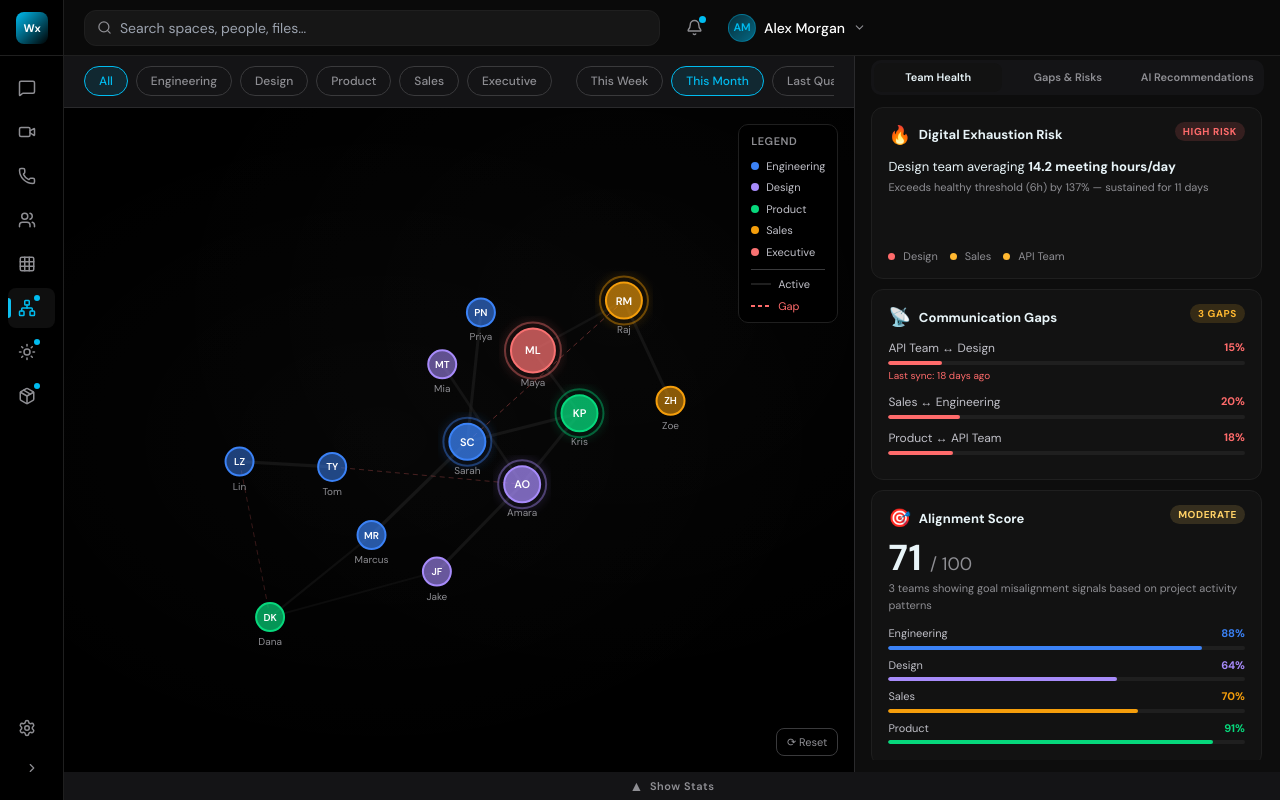
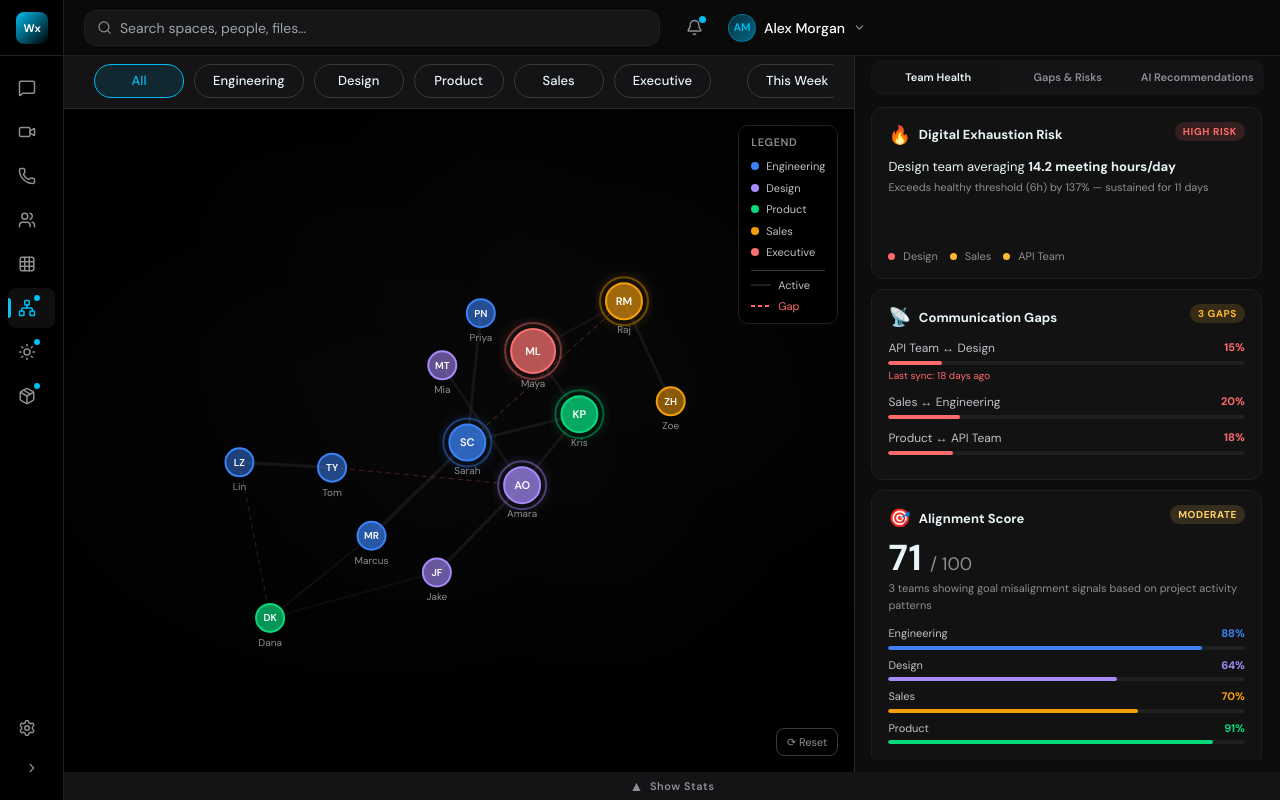
Before and after one commit to kpatel2913/CiscoCaseCompetition, a React (Vite) app in the folder webex-mockup/: page /workflows in a window 1280 px wide. Both pictures are taken after a click on the button 31 px from the left and 308 px from the top of the page. Built offline with nearby package versions, Linux system fonts and the light colour scheme.

Commit message:
ui update

```diff
--- a/webex-mockup/src/index.css
+++ b/webex-mockup/src/index.css
@@ -875,7 +875,8 @@ input[type="range"].progress-slider::-webkit-slider-thumb {
     display: none !important;
   }
   .wg-main[data-mobile-tab="map"] .wg-graph {
-    display: block !important;
+    display: flex !important;
+    flex-direction: column !important;
     height: 100% !important;
     width: 100% !important;
     flex: 1 !important;
--- a/webex-mockup/src/views/WorkflowsView.jsx
+++ b/webex-mockup/src/views/WorkflowsView.jsx
@@ -332,9 +332,9 @@ export default function WorkflowsView() {
                 >
                   <span className="flex items-center gap-2">
                     <span>{ind.icon}</span>
-                    {ind.label}
+                    <span>{ind.label}</span>
+                    <span className="text-[10px] text-gray-500 font-semibold opacity-70 ml-1">{ind.count}</span>
                   </span>
-                  <span className="text-xs text-gray-400 font-medium">{ind.count}</span>
                 </button>
               ))}
             </div>
--- a/webex-mockup/src/views/WorkgraphView.jsx
+++ b/webex-mockup/src/views/WorkgraphView.jsx
@@ -313,7 +313,7 @@ function GraphPanel({ deptFilter, onNodeClick, selectedNodeId }) {
   }, [selectedNodeId]);
 
   return (
-    <div ref={containerRef} style={{ position: 'relative', width: '100%', height: '100%' }}>
+    <div ref={containerRef} style={{ position: 'relative', width: '100%', height: '100%', minHeight: 0, flex: 1 }}>
       <svg
         ref={svgRef}
         className="workgraph-svg"
@@ -875,6 +875,8 @@ const KPI_ITEMS = [
   { label: 'Teams at exhaustion risk',      value: 3,    trend: '+2',    up: true,  good: false },
   { label: 'Alignment score',              value: 71,   trend: '−3pts', up: false, good: false },
   { label: 'Active communication gaps',    value: 3,    trend: '+1',    up: true,  good: false },
+  { label: 'Context switching index',       value: 4.8,  trend: '+0.5',  up: true,  good: false, isFloat: true },
+  { label: 'Productivity recovery (hrs)',   value: 12.5, trend: '+2.1h', up: true,  good: true,  isFloat: true },
   { label: 'Avg response time (hrs)',       value: 2.4,  trend: '−0.6h', up: false, good: true,  isFloat: true },
   { label: 'Avg meeting hrs / day',         value: 8.7,  trend: '+1.2h', up: true,  good: false, isFloat: true },
 ];
@@ -1002,13 +1004,13 @@ function TopFilterBar({ deptFilter, setDeptFilter, timeRange, setTimeRange }) {
       key={label}
       onClick={onClick}
       style={{
-        padding: '5px 14px', borderRadius: 20, fontSize: 12, fontWeight: 500,
+        padding: '6px 18px', borderRadius: 20, fontSize: 13, fontWeight: 500,
         border: `1px solid ${active ? (color || '#00BCF0') : '#3A3A3C'}`,
         background: active ? (color ? color + '22' : 'rgba(0,188,240,0.12)') : 'transparent',
-        color: active ? (color || '#00BCF0') : '#8E8E93',
+        color: active ? (color || '#00BCF0') : '#E8F4F8',
         cursor: 'pointer', transition: 'all 0.15s',
         whiteSpace: 'nowrap', flexShrink: 0,
-        minWidth: 'max-content',
+        minWidth: 90, textAlign: 'center'
       }}
     >
       {label}
@@ -1021,12 +1023,12 @@ function TopFilterBar({ deptFilter, setDeptFilter, timeRange, setTimeRange }) {
       display: 'flex', alignItems: 'center', justifyContent: 'space-between',
       padding: '8px 20px', flexShrink: 0, gap: 12, flexWrap: 'wrap',
     }}>
-      <div className="wg-filter-pills" style={{ display: 'flex', alignItems: 'center', gap: 8, overflowX: 'auto', flexWrap: 'nowrap', paddingBottom: 2 }}>
+      <div className="wg-filter-pills" style={{ display: 'flex', alignItems: 'center', gap: 10, overflowX: 'auto', flexWrap: 'nowrap', paddingBottom: 2, paddingLeft: 10 }}>
         {DEPT_LIST.map(dept =>
           pill(dept, deptFilter === dept, () => setDeptFilter(dept),
             dept !== 'All' ? DEPT_COLORS[dept] : null)
         )}
-        <div style={{ width: 1, height: 20, background: '#3A3A3C', margin: '0 4px' }} />
+        <div style={{ width: 1, height: 20, background: '#3A3A3C', margin: '0 8px' }} />
         {TIME_RANGES.map(t =>
           pill(t, timeRange === t, () => setTimeRange(t), null)
         )}
@@ -1035,26 +1037,7 @@ function TopFilterBar({ deptFilter, setDeptFilter, timeRange, setTimeRange }) {
   );
 }
 
-// ─────────────────────────────────────────────
-//  Role Gate Banner
-// ─────────────────────────────────────────────
-function RoleGateBanner() {
-  return (
-    <div style={{
-      background: 'rgba(7,216,124,0.07)', borderBottom: '1px solid rgba(7,216,124,0.2)',
-      padding: '7px 20px', display: 'flex', alignItems: 'center', gap: 8,
-      flexShrink: 0, flexWrap: 'wrap',
-    }}>
-      <Zap size={13} style={{ color: '#07D87C', flexShrink: 0 }} />
-      <span style={{ fontSize: 12, color: '#07D87C', fontWeight: 600, flexShrink: 0 }}>
-        Viewing as: Team Lead — Kris Patel
-      </span>
-      <span style={{ fontSize: 11, color: '#8E8E93' }}>
-        Workgraph is only visible to Team Leads and Executives
-      </span>
-    </div>
-  );
-}
+// Unused legacy banners removed.
 
 // ─────────────────────────────────────────────
 //  Root View
@@ -1090,14 +1073,18 @@ export default function WorkgraphView() {
       </div>
 
       {/* Main split area */}
-      <div className="wg-main" data-mobile-tab={mobileTab} style={{ display: 'flex', flex: 1, overflow: 'hidden' }}>
+      <div className="wg-main" data-mobile-tab={mobileTab} style={{ display: 'flex', flex: 1, overflow: 'hidden', minHeight: 0 }}>
         {/* Graph Panel — 65% on desktop */}
-        <div className="wg-graph" style={{ flex: 1, position: 'relative', overflow: 'hidden', display: 'flex', flexDirection: 'column' }}>
+        <div className="wg-graph" style={{
+          flex: 1, position: 'relative', overflow: 'hidden',
+          display: mobileTab === 'map' ? 'flex' : 'none', flexDirection: 'column',
+          minHeight: 0
+        }}>
           <TopFilterBar
             deptFilter={deptFilter} setDeptFilter={setDeptFilter}
             timeRange={timeRange} setTimeRange={setTimeRange}
           />
-          <div style={{ flex: 1, position: 'relative' }}>
+          <div style={{ flex: 1, position: 'relative', minHeight: 0, overflow: 'hidden' }}>
             <GraphPanel
               deptFilter={deptFilter}
               onNodeClick={setSelectedNode}
@@ -1143,7 +1130,12 @@ export default function WorkgraphView() {
         </div>
 
         {/* Right Panel — 35% on desktop */}
-        <div className="wg-right-panel" style={{ width: '35%', minWidth: 320, display: 'flex', flexDirection: 'column', borderLeft: '1px solid #2A2A2C', background: 'var(--wg-panel-bg)' }}>
+        <div className="wg-right-panel" style={{
+          width: '35%', minWidth: 320,
+          display: mobileTab === 'insights' || window.innerWidth > 768 ? 'flex' : 'none',
+          flexDirection: 'column', borderLeft: '1px solid #2A2A2C',
+          background: 'var(--wg-panel-bg)'
+        }}>
           <RightPanel onShowToast={showToast} />
         </div>
       </div>
```
